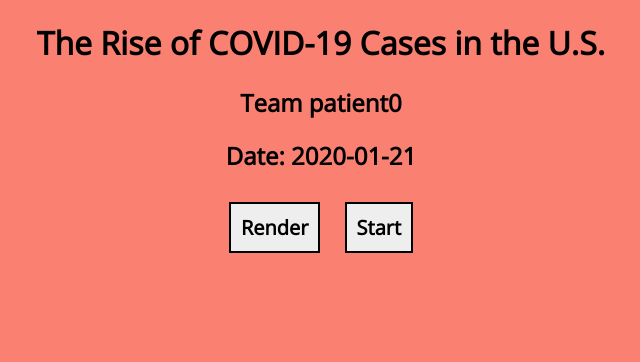
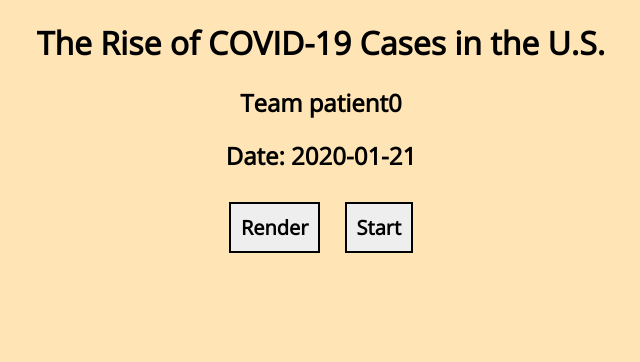
Before and after one commit to raymondlee00/softdev, a Flask app: page / in a window 1280 px wide. Shown: the top 362 px of the page, without its empty margins (319-959 px from the left). Run offline with Flask 2, Linux system fonts and the light colour scheme.

Commit message:
Change background

```diff
--- a/18_d3/static/css/style.css
+++ b/18_d3/static/css/style.css
@@ -7,7 +7,7 @@
   margin: auto;
   text-align: center;
   font-family: 'Open Sans', sans-serif;
-  background-color: salmon;
+  background-color: Moccasin;
   overflow: auto;
 }
 
```
